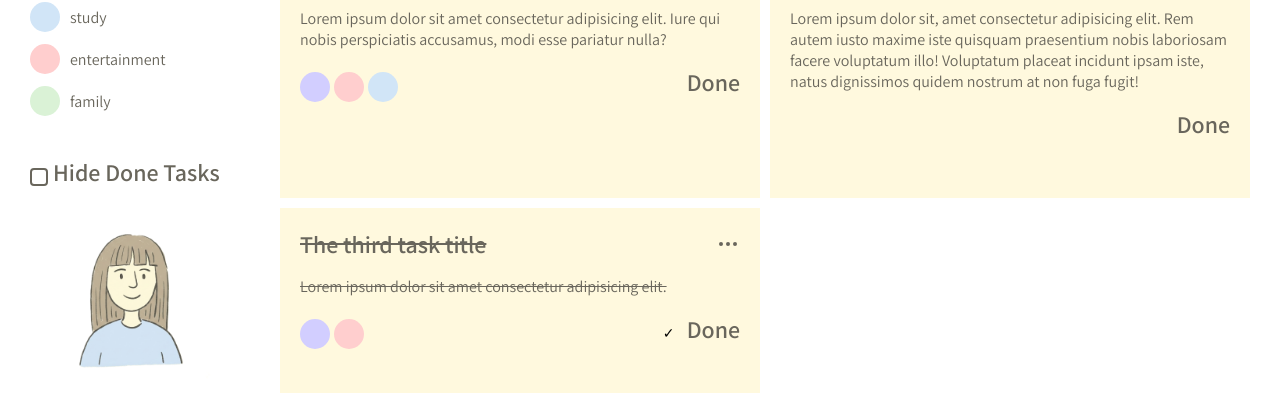
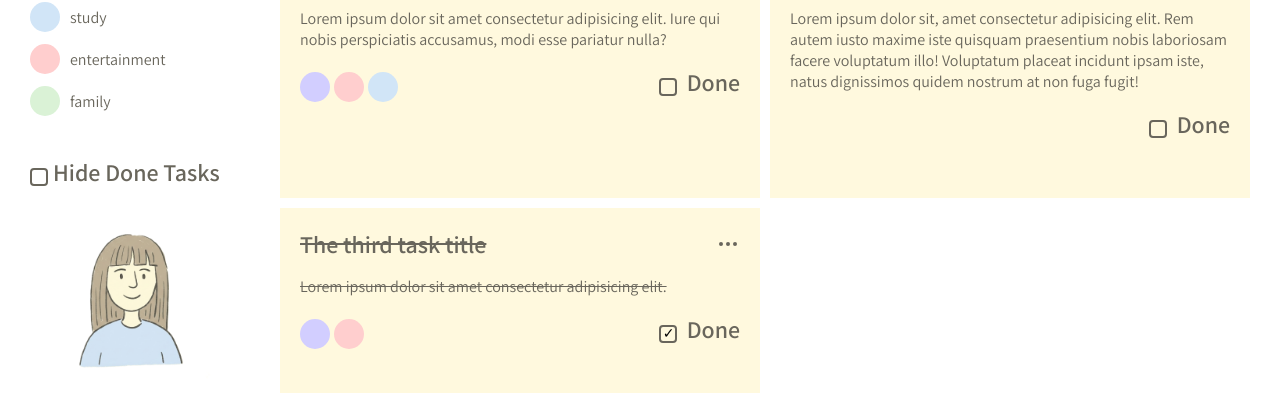
Before and after one commit to AEnedahg/todo, a React (Vite) app: page /dashboard in a window 1280 px wide. Shown: the part 253-646 px from the top of the page. Built offline with nearby package versions, Linux system fonts and the light colour scheme.

Commit message:
Update DashboardTodos.module.css

```diff
--- a/src/routes/-components/shared/DashboardTodos/DashboardTodos.module.css
+++ b/src/routes/-components/shared/DashboardTodos/DashboardTodos.module.css
@@ -99,7 +99,7 @@
     appearance: none;
     width: 18px;
     height: 18px;
-    border: 2px solid #FFF9DE !important;
+    border: 2px solid #69665C !important;
     border-radius: 4px;
     cursor: pointer;
     position: relative;
```
